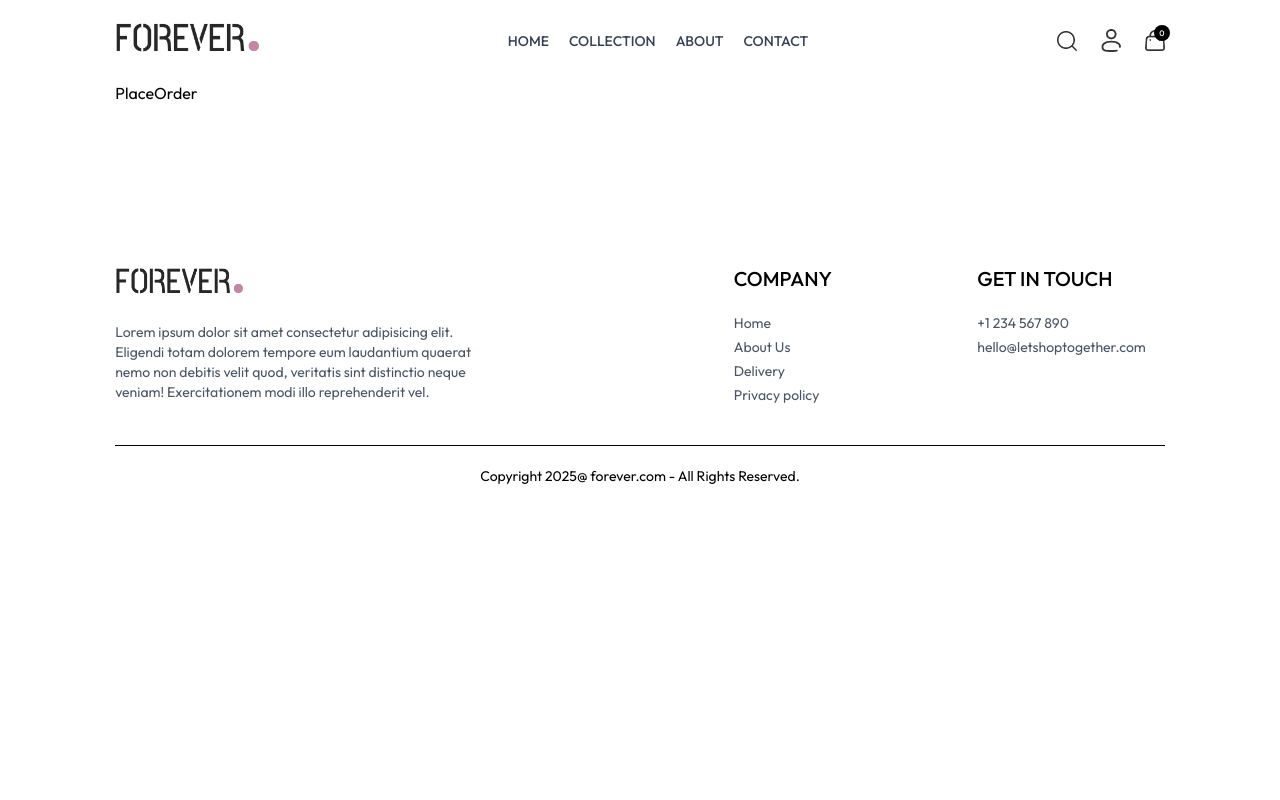
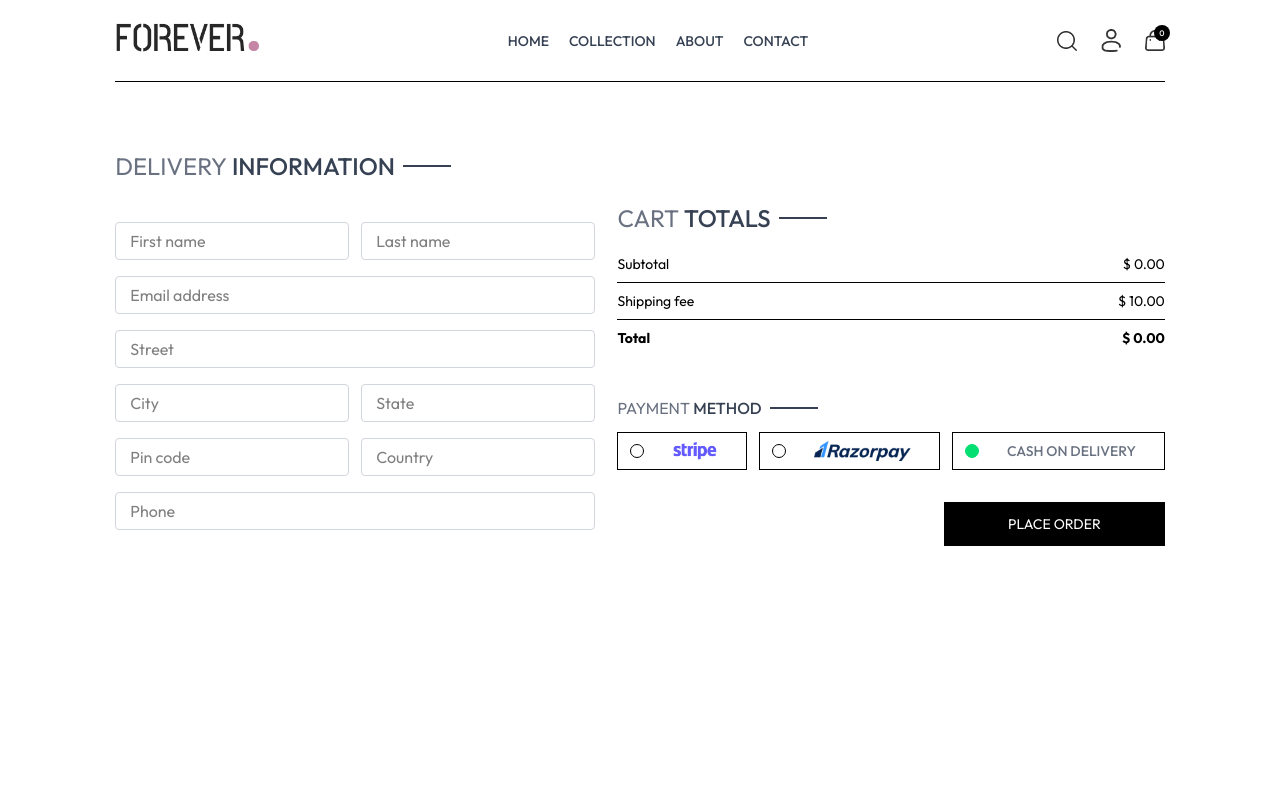
Before and after one commit to abno-24/lets-shop-together, a React (Vite) app: page /place-order in a window 1280 px wide. Shown: the top 800 px of the page. Built offline with nearby package versions, Linux system fonts and the light colour scheme.

Commit message:
feat: enhance Cart and PlaceOrder pages with checkout navigation and order summary

```diff
--- a/src/components/CartTotal.jsx
+++ b/src/components/CartTotal.jsx
@@ -20,12 +20,12 @@ const CartTotal = () => {
         <hr />
         <div className='flex justify-between'>
           <p>Shipping fee</p>
-          <p>{currency} {delivery_fee}</p>
+          <p>{currency} {delivery_fee}.00</p>
         </div>
         <hr />
         <div className='flex justify-between'>
           <b>Total</b>
-          <b>{currency} {getCartAmount() === 0 ? 0 : getCartAmount() + delivery_fee}</b>
+          <b>{currency} {getCartAmount() === 0 ? 0 : getCartAmount() + delivery_fee}.00</b>
         </div>
       </div>
     </div>
--- a/src/context/ShopContext.jsx
+++ b/src/context/ShopContext.jsx
@@ -1,6 +1,7 @@
 import { createContext, useState } from "react";
 import { products } from "../assets/assets";
 import { toast } from "react-toastify";
+import { useNavigate } from "react-router-dom";
 
 // eslint-disable-next-line react-refresh/only-export-components
 export const ShopContext = createContext();
@@ -11,6 +12,7 @@ const ShopContextProvider = (props) => {
   const [search, setSearch] = useState('');
   const [showSearch, setShowSearch] = useState(false);
   const [cartItems, setCartItems] = useState({});
+  const navigate = useNavigate();
 
   const addToCart = async (itemId, size) => {
     if (!size) {
@@ -56,7 +58,7 @@ const ShopContextProvider = (props) => {
     setCartItems(cartData);
   }
 
-  const getCartAmount = async () => {
+  const getCartAmount = () => {
     let totalAmount = 0;
     for (const items in cartItems) {
       let itemInfo = products.find((product) => product._id === items);
@@ -85,7 +87,8 @@ const ShopContextProvider = (props) => {
     addToCart,
     getCartCount,
     updateQuantity,
-    getCartAmount
+    getCartAmount,
+    navigate
   }
 
   return (
--- a/src/pages/Cart.jsx
+++ b/src/pages/Cart.jsx
@@ -5,7 +5,7 @@ import { assets } from '../assets/assets';
 import CartTotal from '../components/CartTotal';
 
 const Cart = () => {
-  const { products, currency, cartItems, updateQuantity } = useContext(ShopContext);
+  const { products, currency, cartItems, updateQuantity, navigate } = useContext(ShopContext);
   const [cartData, setCartData] = useState([]);
 
   useEffect(() => {
@@ -65,6 +65,9 @@ const Cart = () => {
       <div className='flex justify-end my-20'>
         <div className='w-full sm:w-112.5'>
           <CartTotal />
+          <div className='w-full text-end'>
+            <button onClick={() => navigate('/place-order')} className='bg-black text-white text-sm my-8 px-8 py-3 cursor-pointer'>PROCEED TO CHECKOUT</button>
+          </div>
         </div>
       </div>
     </div>
--- a/src/pages/PlaceOrder.jsx
+++ b/src/pages/PlaceOrder.jsx
@@ -1,8 +1,65 @@
-import React from 'react'
+import React, { useContext, useState } from 'react'
+import Title from '../components/Title'
+import CartTotal from '../components/CartTotal'
+import { assets } from '../assets/assets'
+import { ShopContext } from '../context/ShopContext'
 
 const PlaceOrder = () => {
+  const [method, setMethod] = useState('cod');
+  const { navigate } = useContext(ShopContext);
+
   return (
-    <div>PlaceOrder</div>
+    <div className='flex flex-col sm:flex-row justify-between gap-4 pt-5 sm:pt-14 min-h-[80vh] border-t'>
+      {/* Order Details */}
+      <div className='flex flex-col gap-4 w-full sm:max-w-120'>
+        <div className='text-xl sm:text-2xl my-3'>
+          <Title text1={'DELIVERY'} text2={'INFORMATION'} />
+        </div>
+        <div className='flex gap-3'>
+          <input className='border border-gray-300 rounded py-1.5 px-3.5 w-full' type="text" placeholder='First name' />
+          <input className='border border-gray-300 rounded py-1.5 px-3.5 w-full' type="text" placeholder='Last name' />
+        </div>
+        <input className='border border-gray-300 rounded py-1.5 px-3.5 w-full' type="email" placeholder='Email address' />
+        <input className='border border-gray-300 rounded py-1.5 px-3.5 w-full' type="text" placeholder='Street' />
+        <div className='flex gap-3'>
+          <input className='border border-gray-300 rounded py-1.5 px-3.5 w-full' type="text" placeholder='City' />
+          <input className='border border-gray-300 rounded py-1.5 px-3.5 w-full' type="text" placeholder='State' />
+        </div>
+        <div className='flex gap-3'>
+          <input className='border border-gray-300 rounded py-1.5 px-3.5 w-full' type="number" placeholder='Pin code' />
+          <input className='border border-gray-300 rounded py-1.5 px-3.5 w-full' type="text" placeholder='Country' />
+        </div>
+        <input className='border border-gray-300 rounded py-1.5 px-3.5 w-full' type="number" placeholder='Phone' />
+      </div>
+
+      {/* Order Summary */}
+      <div className='mt-8'>
+        <div className='mt-8 min-w-80'>
+          <CartTotal />
+        </div>
+        <div className='mt-12'>
+          <Title text1={'PAYMENT'} text2={'METHOD'} />
+          {/* Payment Method Options */}
+          <div className='flex gap-3 flex-col lg:flex-row'>
+            <div onClick={() => setMethod('stripe')} className='flex items-center gap-3 border p-2 px-3 cursor-pointer'>
+              <p className={`min-w-3.5 h-3.5 border rounded-full ${method === 'stripe' && 'bg-green-400 border-green-400'}`}></p>
+              <img className='h-5 mx-4' src={assets.stripe_logo} alt="" />
+            </div>
+            <div onClick={() => setMethod('razorpay')} className='flex items-center gap-3 border p-2 px-3 cursor-pointer'>
+              <p className={`min-w-3.5 h-3.5 border rounded-full ${method === 'razorpay' && 'bg-green-400 border-green-400'}`}></p>
+              <img className='h-5 mx-4' src={assets.razorpay_logo} alt="" />
+            </div>
+            <div onClick={() => setMethod('cod')} className='flex items-center gap-3 border p-2 px-3 cursor-pointer'>
+              <p className={`min-w-3.5 h-3.5 border rounded-full ${method === 'cod' && 'bg-green-400 border-green-400'}`}></p>
+              <p className='text-gray-500 text-sm font-medium mx-4'>CASH ON DELIVERY</p>
+            </div>
+          </div>
+          <div className='w-full text-end mt-8'>
+            <button onClick={() => navigate('/orders')} className='bg-black text-white px-16 py-3 text-sm'>PLACE ORDER</button>
+          </div>
+        </div>
+      </div>
+    </div>
   )
 }
 
```
